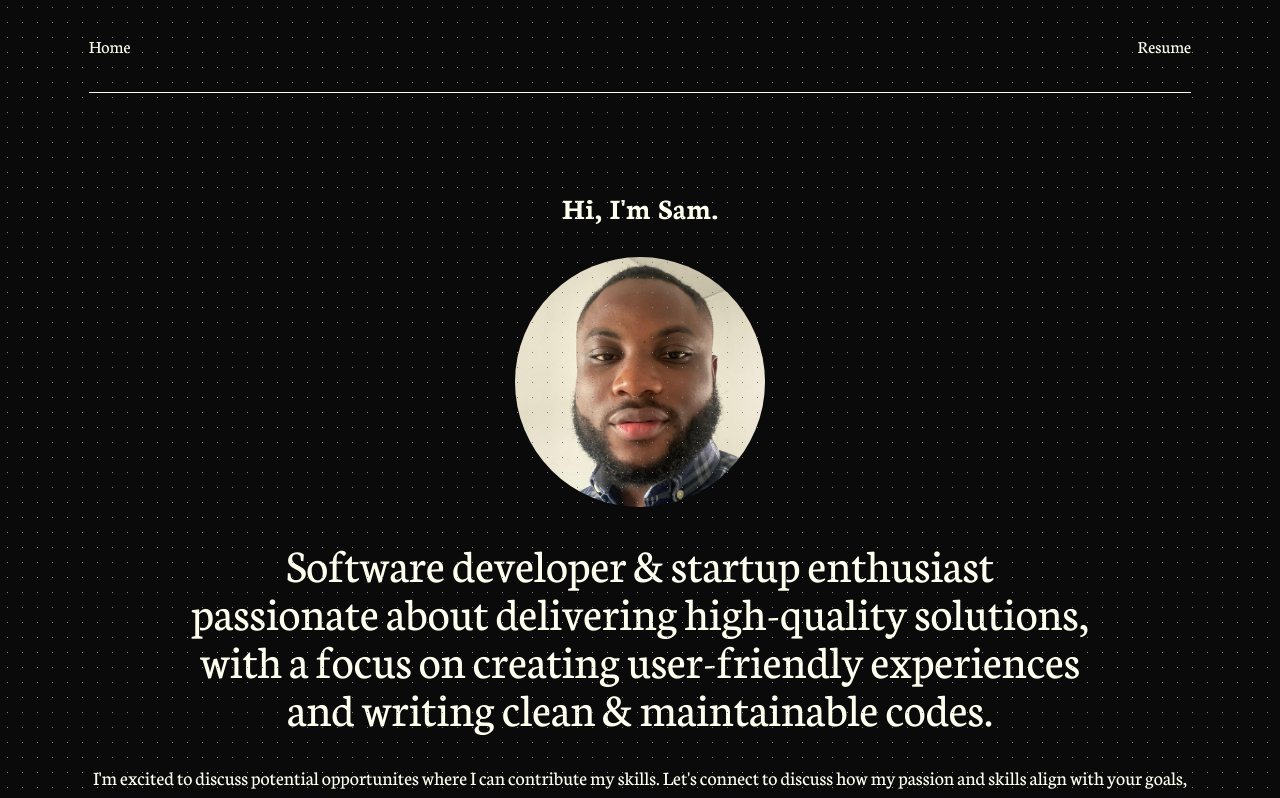
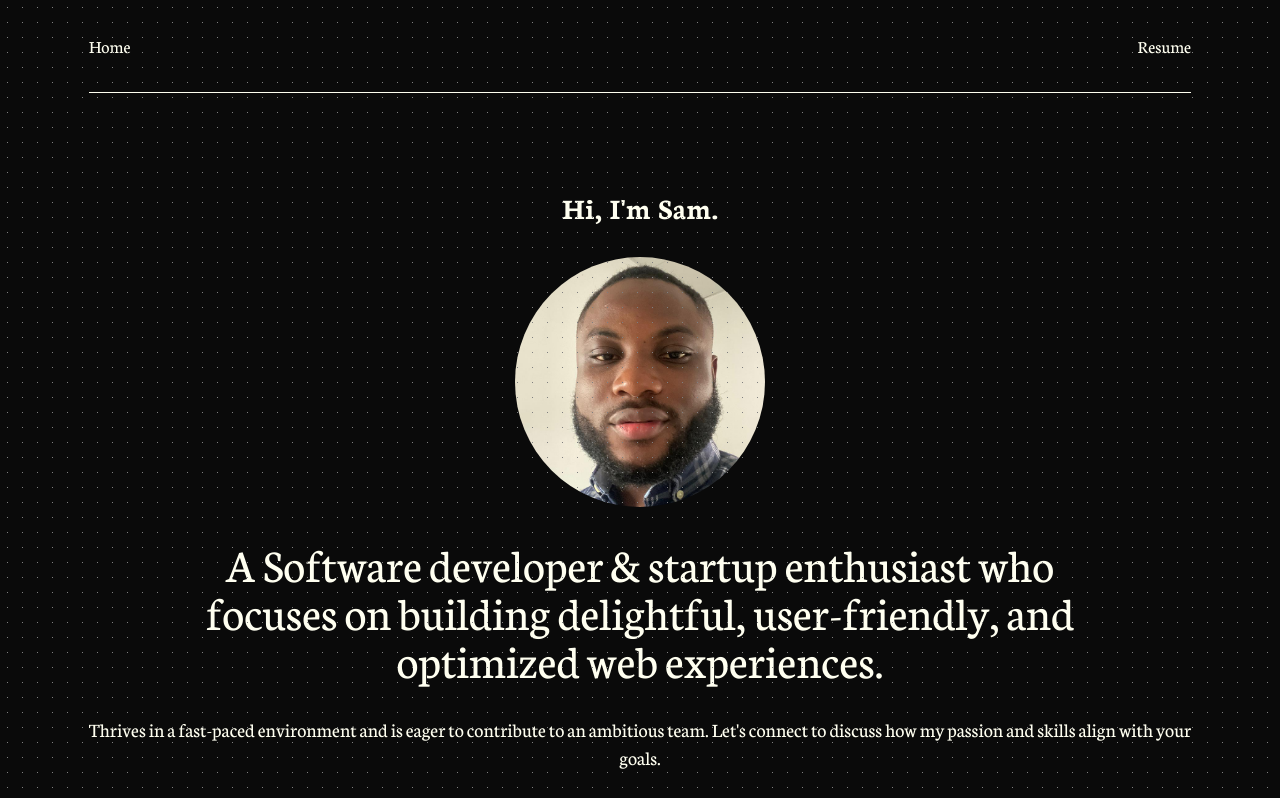
Before and after one commit to kokombo/PersonalSite, a React (Vite) app: page / in a window 1280 px wide. Shown: the top 798 px of the page. Built offline with nearby package versions, Linux system fonts and the light colour scheme.

Commit message:
header text update

```diff
--- a/src/containers/Header.tsx
+++ b/src/containers/Header.tsx
@@ -18,18 +18,15 @@ const Header = () => {
 
         <article className="flex_center gap-8">
           <h2 className="text-3xl md:text-5xl font-NeutonRegular max-w-[900px]">
-            Software developer & startup enthusiast passionate about delivering
-            high-quality solutions, with a focus on creating user-friendly
-            experiences and writing clean & maintainable codes.
+            A Software developer & startup enthusiast who focuses on building
+            delightful, user-friendly, and optimized web experiences.
           </h2>
 
           <p className="md:text-xl text-lg font-NeutonRegular">
-            I'm excited to discuss potential opportunites where I can contribute
-            my skills. Let's connect to discuss how my passion and skills align
-            with your goals, proving invaluable to the growth of your
-            company/startup.
+            Thrives in a fast-paced environment and is eager to contribute to an
+            ambitious team. Let's connect to discuss how my passion and skills
+            align with your goals.
           </p>
-
           <Icons />
         </article>
 
--- a/src/index.css
+++ b/src/index.css
@@ -23,6 +23,10 @@ body {
   min-height: 100vh;
   padding-left: 6.94%;
   padding-right: 6.94%;
+}
+
+html {
+  scroll-behavior: smooth;
 }
 
 .dot-background::before {
```
